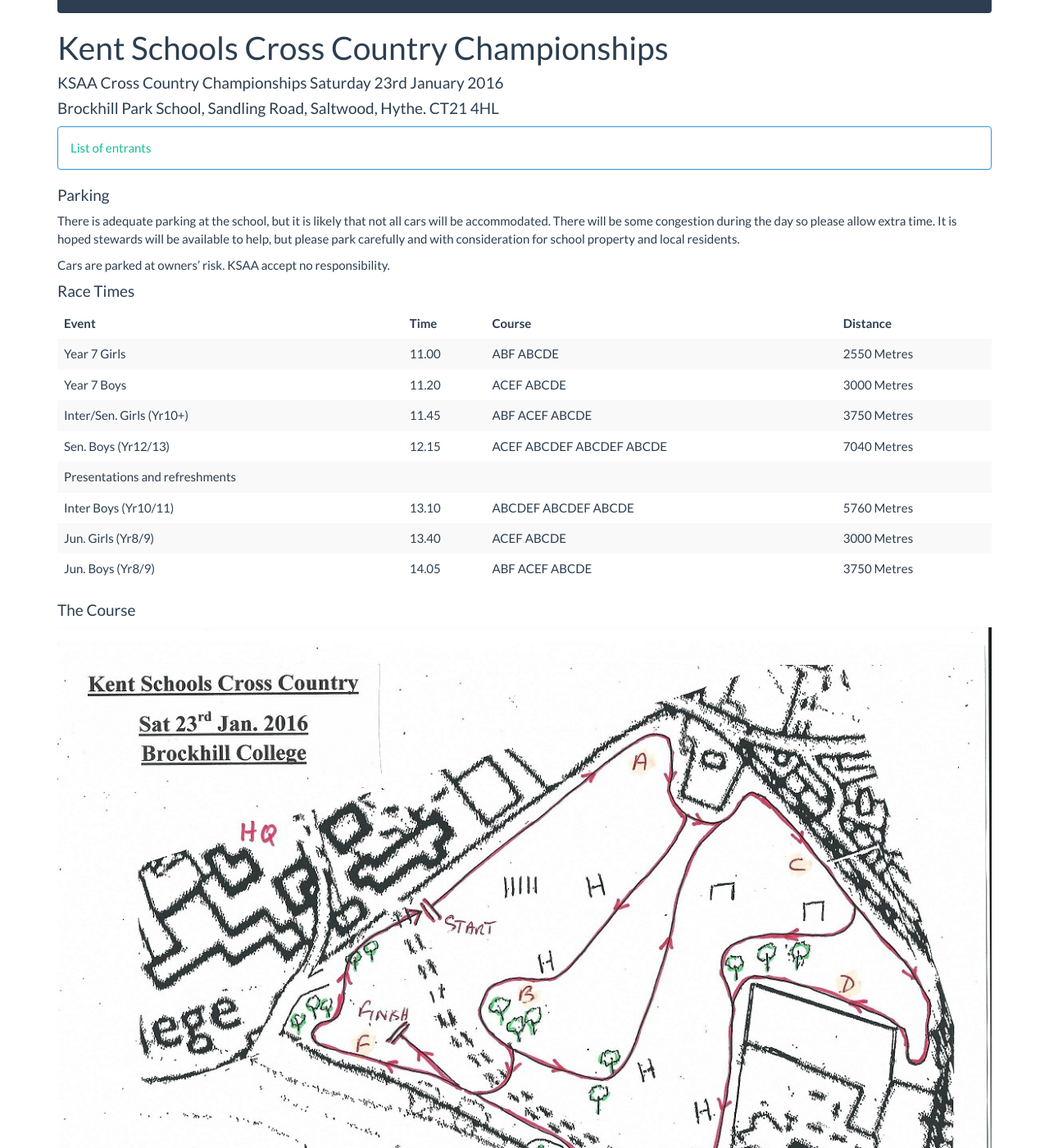
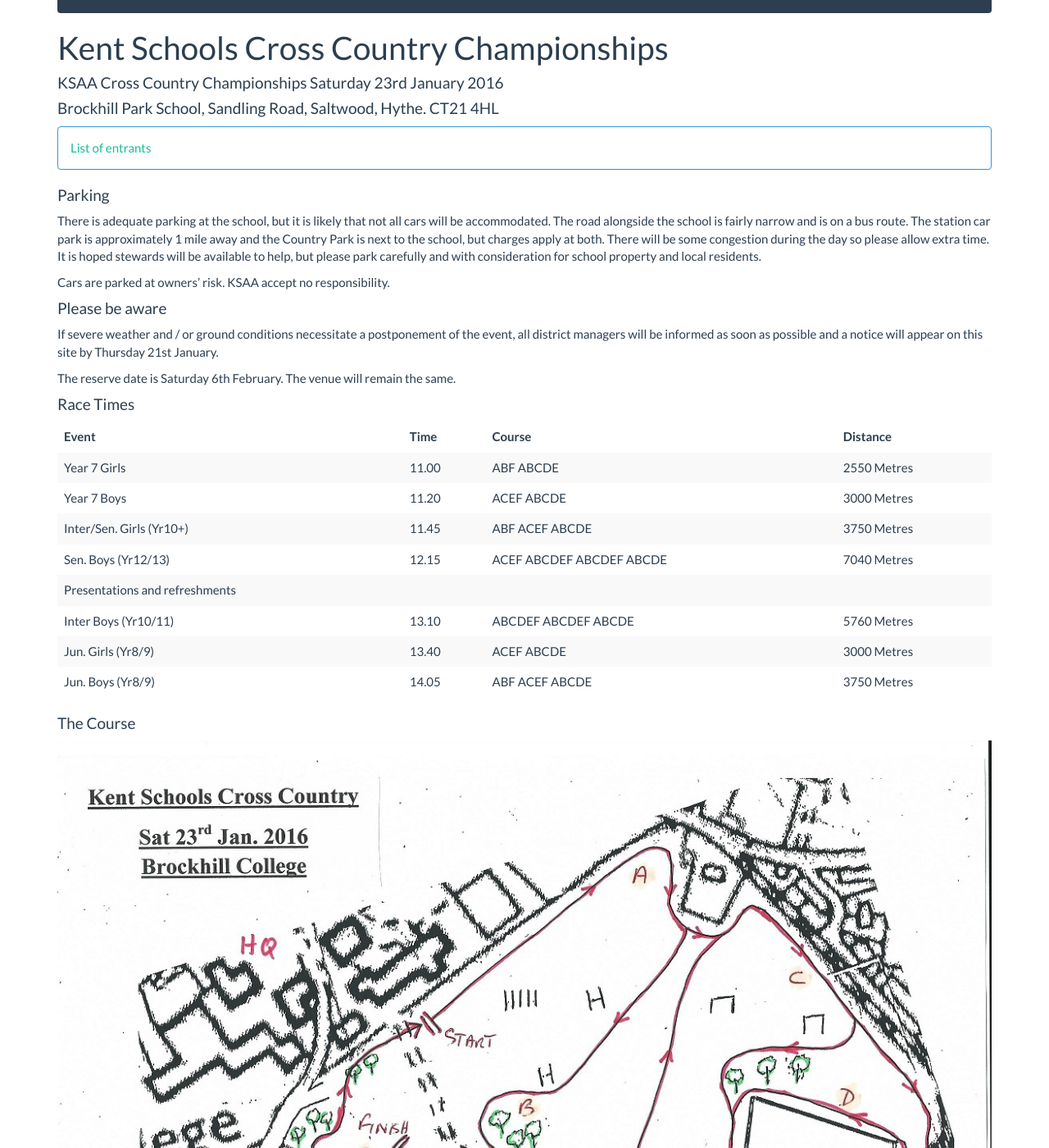
Before and after one commit to chrisnewark/chrisnewark.github.io, a Jekyll site: the page built from _events/15-16/2016-01-23-kent-schools-cross-country-champs.md, in a window 1280 px wide and 1400 px high, scrolled down 244 px. Shown: the whole window at 82% size. Built offline with Jekyll 4.4.1, drawn with Linux system fonts in a browser that asks for light colours; nearby versions of some CDN libraries; some of the changed text lies outside the part shown.

Commit message:
Added additional information to cross country event

```diff
--- a/_events/15-16/2016-01-23-kent-schools-cross-country-champs.md
+++ b/_events/15-16/2016-01-23-kent-schools-cross-country-champs.md
@@ -17,9 +17,15 @@
 
 #### Parking
 
-There is adequate parking at the school, but it is likely that not all cars will be accommodated. There will be some congestion during the day so please allow extra time. It is hoped stewards will be available to help, but please park carefully and with consideration for school property and local residents.
+There is adequate parking at the school, but it is likely that not all cars will be accommodated. The road alongside the school is fairly narrow and is on a bus route. The station car park is approximately 1 mile away and the Country Park is next to the school, but charges apply at both. There will be some congestion during the day so please allow extra time. It is hoped stewards will be available to help, but please park carefully and with consideration for school property and local residents.
 
 Cars are parked at owners' risk. KSAA accept no responsibility.
+
+#### Please be aware
+
+If severe weather and / or ground conditions necessitate a postponement of the event, all district managers will be informed as soon as possible and a notice will appear on this site by Thursday 21st January.
+
+The reserve date is Saturday 6th February. The venue will remain the same.
 
 #### Race Times
 
@@ -41,9 +47,17 @@
     <img src="/images/events/15-16/2016-01-23-kent-schools-cross-country-champs/course-map.jpg" style="max-width:100%;"/>
 </a>
 
-The course will be really suited to spikes/studs, as it is totally on grass, but can become very heavy going if wet.
+The ground is currently holding up quite well although areas are very muddy and will get worse during the day.  Some changes to the course may occur where ground conditions are poor.
 
-The course has to fit in around the schools pitches, and so it may be necessary to change parts of the course, especially the Start and Finish if ground conditions require.
+It is strongly advised that all competitors ensure they have suitable footwear for what will be heavy conditions.
+
+#### School Premises
+
+Your co-operation is required to keep the school as clear of mud as possible. This also includes the car parks.
+
+The registration and refreshment area is a **mud free zone**.
+
+It would be very helpful if competitors and spectators bring a change of footwear.
 
 <span style="color: red;">**No dogs allowed on the school site.**</span>
 
```
